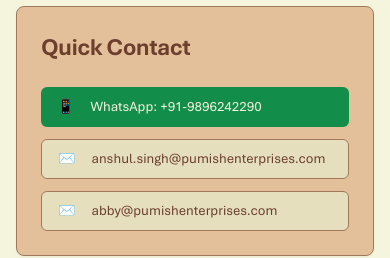
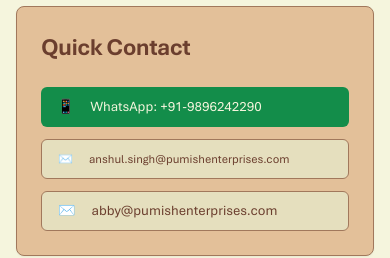
Before and after one commit to Shreya-Mondal12/pumish-ecatalog, a React (Vite) app: page /contact in a window 390 px wide. Shown: the part 920-1178 px from the top of the page. Built offline with nearby package versions, Linux system fonts and the light colour scheme.

Commit message:
Update Contact.jsx

```diff
--- a/src/pages/Contact.jsx
+++ b/src/pages/Contact.jsx
@@ -175,7 +175,7 @@ ${formData.message}
                   <Button
                     onClick={() => window.open('mailto:anshul.singh@pumishenterprises.com', '_blank')}
                     variant="outline"
-                    className="justify-start text-sm sm:text-base text-[#6b3e2e] border-[#a1785c] hover:bg-[#907043]"
+                    className="justify-start text-xs sm:text-base text-[#6b3e2e] border-[#a1785c] hover:bg-[#907043]"
                   >
                     <span className="mr-2">✉️</span>
                     anshul.singh@pumishenterprises.com
```
